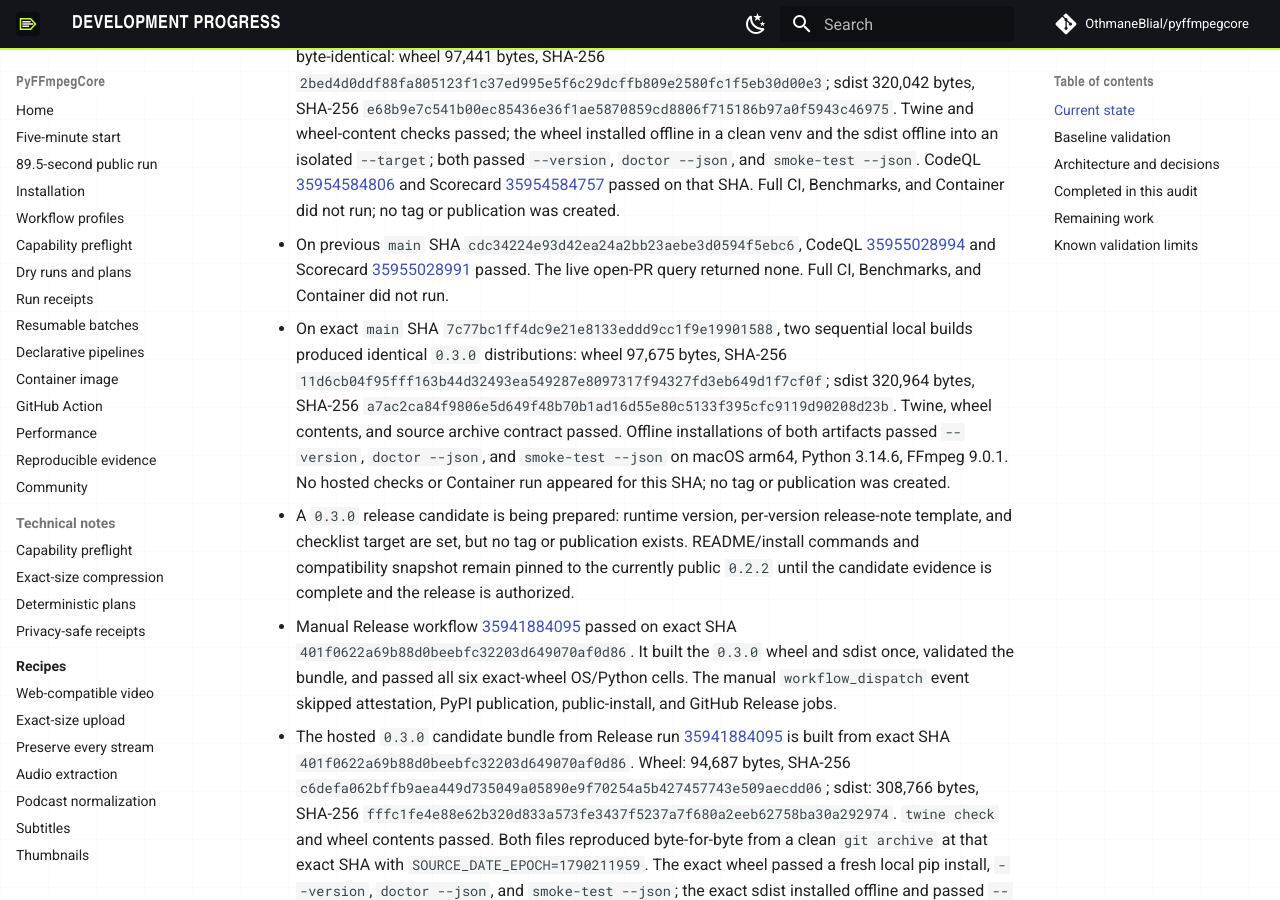
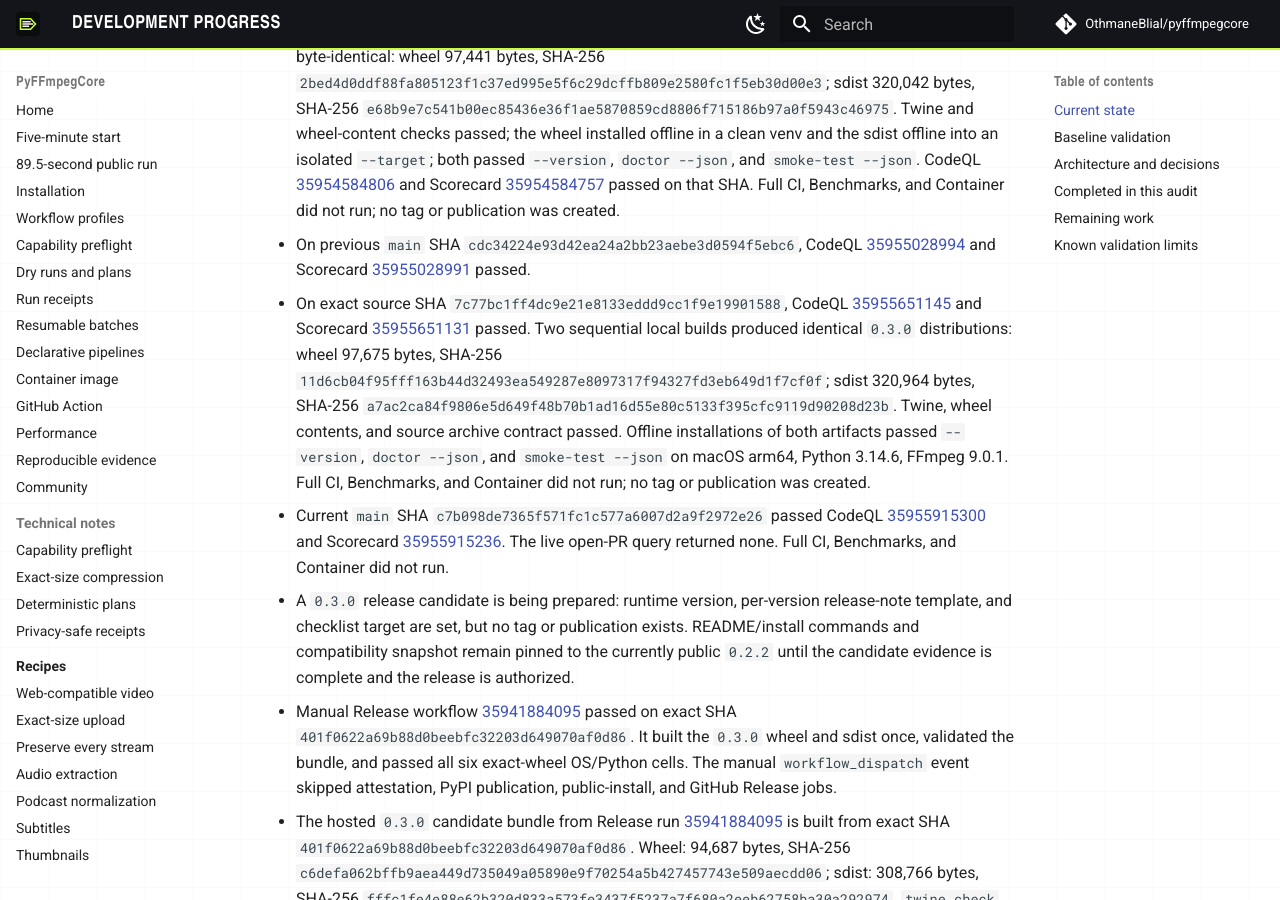
Before and after one commit to OthmaneBlial/pyffmpegcore, an MkDocs documentation site: the page built from docs/PROGRESS.md, in a window 1280 px wide and 900 px high, scrolled down 747 px. Built offline with MkDocs 1.6.1 and Material for MkDocs 9.7.7, drawn with Linux system fonts in a browser that asks for light colours; comment, search, counter and statistics services are not loaded.

Commit message:
docs: record latest security checks

```diff
--- a/docs/PROGRESS.md
+++ b/docs/PROGRESS.md
@@ -8,8 +8,9 @@ Updated: 2026-09-24
 - Local environment: macOS arm64, Python 3.14.6, FFmpeg/FFprobe 9.0.1.
 - Public package version remains `0.2.2`; no new release was created.
 - On exact source SHA `a7f7abe9d52d9b88932f988fa4a3528b436a82ad`, two local `0.3.0` builds were byte-identical: wheel 97,441 bytes, SHA-256 `2bed4d0ddf88fa805123f1c37ed995e5f6c29dcffb809e2580fc1f5eb30d00e3`; sdist 320,042 bytes, SHA-256 `e68b9e7c541b00ec85436e36f1ae5870859cd8806f715186b97a0f5943c46975`. Twine and wheel-content checks passed; the wheel installed offline in a clean venv and the sdist offline into an isolated `--target`; both passed `--version`, `doctor --json`, and `smoke-test --json`. CodeQL [35954584806](https://github.com/OthmaneBlial/pyffmpegcore/actions/runs/35954584806) and Scorecard [35954584757](https://github.com/OthmaneBlial/pyffmpegcore/actions/runs/35954584757) passed on that SHA. Full CI, Benchmarks, and Container did not run; no tag or publication was created.
-- On previous `main` SHA `cdc34224e93d42ea24a2bb23aebe3d0594f5ebc6`, CodeQL [35955028994](https://github.com/OthmaneBlial/pyffmpegcore/actions/runs/35955028994) and Scorecard [35955028991](https://github.com/OthmaneBlial/pyffmpegcore/actions/runs/35955028991) passed. The live open-PR query returned none. Full CI, Benchmarks, and Container did not run.
-- On exact `main` SHA `7c77bc1ff4dc9e21e8133eddd9cc1f9e19901588`, two sequential local builds produced identical `0.3.0` distributions: wheel 97,675 bytes, SHA-256 `11d6cb04f95fff163b44d32493ea549287e8097317f94327fd3eb649d1f7cf0f`; sdist 320,964 bytes, SHA-256 `a7ac2ca84f9806e5d649f48b70b1ad16d55e80c5133f395cfc9119d90208d23b`. Twine, wheel contents, and source archive contract passed. Offline installations of both artifacts passed `--version`, `doctor --json`, and `smoke-test --json` on macOS arm64, Python 3.14.6, FFmpeg 9.0.1. No hosted checks or Container run appeared for this SHA; no tag or publication was created.
+- On previous `main` SHA `cdc34224e93d42ea24a2bb23aebe3d0594f5ebc6`, CodeQL [35955028994](https://github.com/OthmaneBlial/pyffmpegcore/actions/runs/35955028994) and Scorecard [35955028991](https://github.com/OthmaneBlial/pyffmpegcore/actions/runs/35955028991) passed.
+- On exact source SHA `7c77bc1ff4dc9e21e8133eddd9cc1f9e19901588`, CodeQL [35955651145](https://github.com/OthmaneBlial/pyffmpegcore/actions/runs/35955651145) and Scorecard [35955651131](https://github.com/OthmaneBlial/pyffmpegcore/actions/runs/35955651131) passed. Two sequential local builds produced identical `0.3.0` distributions: wheel 97,675 bytes, SHA-256 `11d6cb04f95fff163b44d32493ea549287e8097317f94327fd3eb649d1f7cf0f`; sdist 320,964 bytes, SHA-256 `a7ac2ca84f9806e5d649f48b70b1ad16d55e80c5133f395cfc9119d90208d23b`. Twine, wheel contents, and source archive contract passed. Offline installations of both artifacts passed `--version`, `doctor --json`, and `smoke-test --json` on macOS arm64, Python 3.14.6, FFmpeg 9.0.1. Full CI, Benchmarks, and Container did not run; no tag or publication was created.
+- Current `main` SHA `c7b098de7365f571fc1c577a6007d2a9f2972e26` passed CodeQL [35955915300](https://github.com/OthmaneBlial/pyffmpegcore/actions/runs/35955915300) and Scorecard [35955915236](https://github.com/OthmaneBlial/pyffmpegcore/actions/runs/35955915236). The live open-PR query returned none. Full CI, Benchmarks, and Container did not run.
 - A `0.3.0` release candidate is being prepared: runtime version, per-version release-note template, and checklist target are set, but no tag or publication exists. README/install commands and compatibility snapshot remain pinned to the currently public `0.2.2` until the candidate evidence is complete and the release is authorized.
 - Manual Release workflow [35941884095](https://github.com/OthmaneBlial/pyffmpegcore/actions/runs/35941884095) passed on exact SHA `401f0622a69b88d0beebfc32203d649070af0d86`. It built the `0.3.0` wheel and sdist once, validated the bundle, and passed all six exact-wheel OS/Python cells. The manual `workflow_dispatch` event skipped attestation, PyPI publication, public-install, and GitHub Release jobs.
 - The hosted `0.3.0` candidate bundle from Release run [35941884095](https://github.com/OthmaneBlial/pyffmpegcore/actions/runs/35941884095) is built from exact SHA `401f0622a69b88d0beebfc32203d649070af0d86`. Wheel: 94,687 bytes, SHA-256 `c6defa062bffb9aea449d735049a05890e9f70254a5b427457743e509aecdd06`; sdist: 308,766 bytes, SHA-256 `fffc1fe4e88e62b320d833a573fe3437f5237a7f680a2eeb62758ba30a292974`. `twine check` and wheel contents passed. Both files reproduced byte-for-byte from a clean `git archive` at that exact SHA with `SOURCE_DATE_EPOCH=1790211959`. The exact wheel passed a fresh local pip install, `--version`, `doctor --json`, and `smoke-test --json`; the exact sdist installed offline and passed `--version` and `smoke-test`. Full CI [35941424672](https://github.com/OthmaneBlial/pyffmpegcore/actions/runs/35941424672), CodeQL [35941424727](https://github.com/OthmaneBlial/pyffmpegcore/actions/runs/35941424727), and Scorecard [35941424803](https://github.com/OthmaneBlial/pyffmpegcore/actions/runs/35941424803) passed on the same source SHA. The candidate remains untagged, unsigned, and unpublished.
```
Also changed, not shown: ROADMAP.md (+9 -7 lines).
